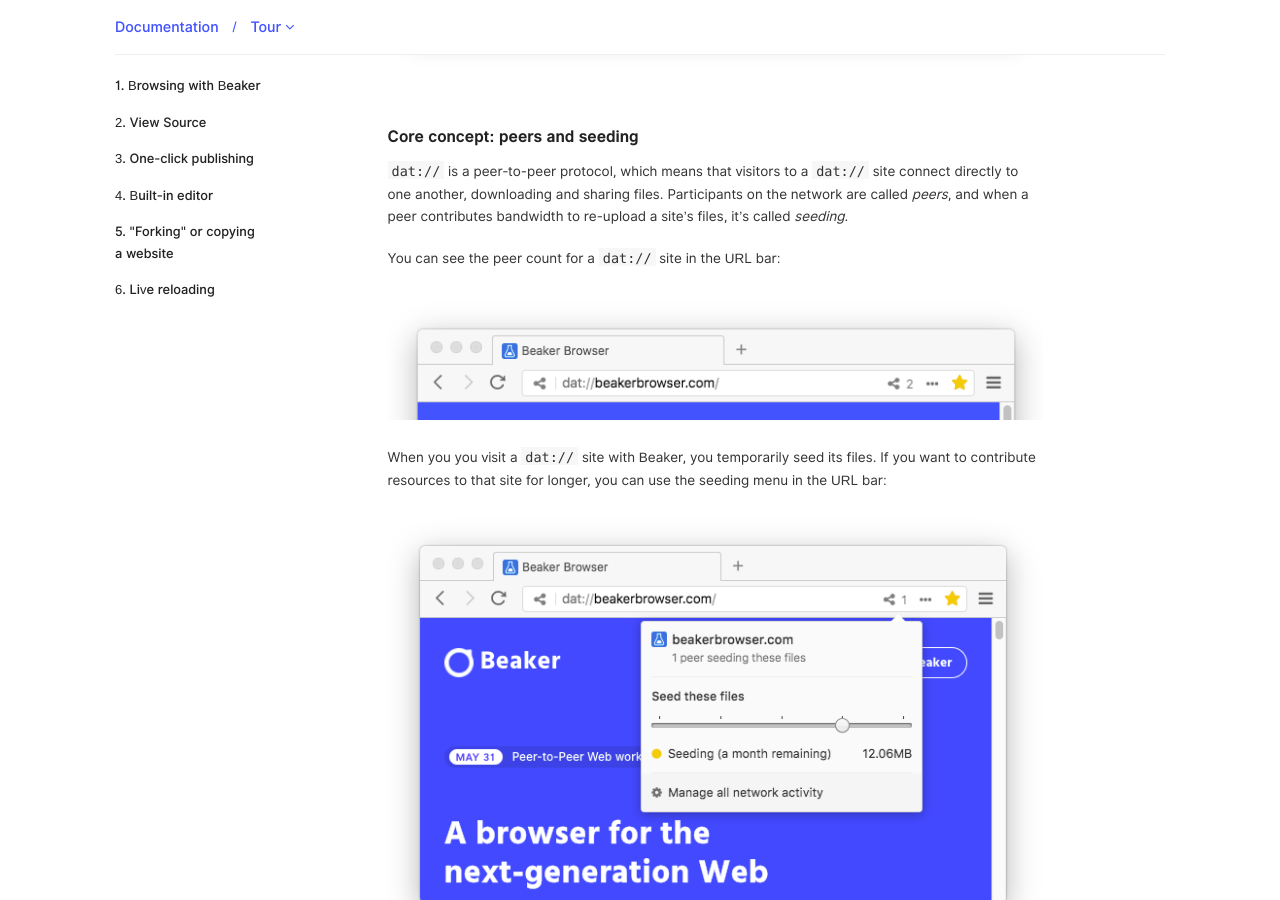
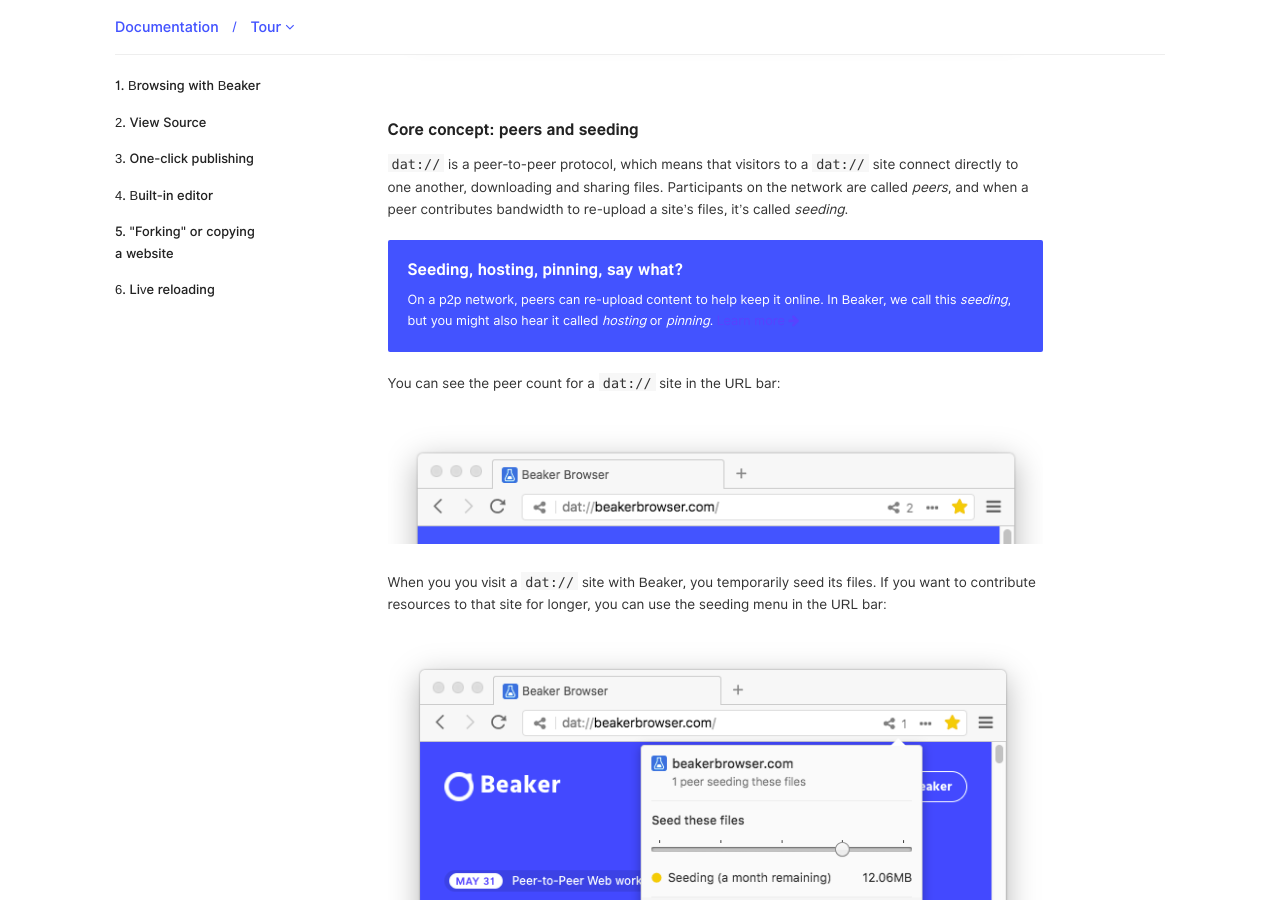
Before and after one commit to beakerbrowser/beakerbrowser.com, a Jekyll site: the page built from _docs/tour/index.md, in a window 1280 px wide and 900 px high, scrolled down 1939 px. Built offline with Jekyll 4.4.1, drawn with Linux system fonts in a browser that asks for light colours; some of the changed text lies outside the part shown.

Commit message:
Update docs/tour

```diff
--- a/_docs/tour/index.md
+++ b/_docs/tour/index.md
@@ -14,7 +14,7 @@
 
 <img src="/img/docs/tour/https-site.png"/>
 
-## dat://
+### dat://
 
 Beaker also supports a peer-to-peer protocol called [Dat](https://datproject.org), which means you can browse `dat://` websites like [dat://beakerbrowser.com](dat://beakerbrowser.com).
 
@@ -27,6 +27,8 @@
 ### Core concept: peers and seeding
 
 `dat://` is a peer-to-peer protocol, which means that visitors to a `dat://` site connect directly to one another, downloading and sharing files. Participants on the network are called <em>peers</em>, and when a peer contributes bandwidth to re-upload a site's files, it's called <em>seeding</em>.
+
+{% include seeding-aside.html %}
 
 You can see the peer count for a `dat://` site in the URL bar:
 
@@ -124,3 +126,10 @@
 <img src="/img/docs/tour/live-reloading.png"/>
 
 <!-- TODO add a cta here -->
+
+Ready to get started?
+
+- [Install Beaker](/install)
+- [What's a peer-to-peer website?](/docs/how-beaker-works/peer-to-peer-websites)
+- [Make a peer-to-peer website](/guides/make-a-peer-to-peer-website)
+- [Learn more about Dat](/docs/how-beaker-works/dat)
```
